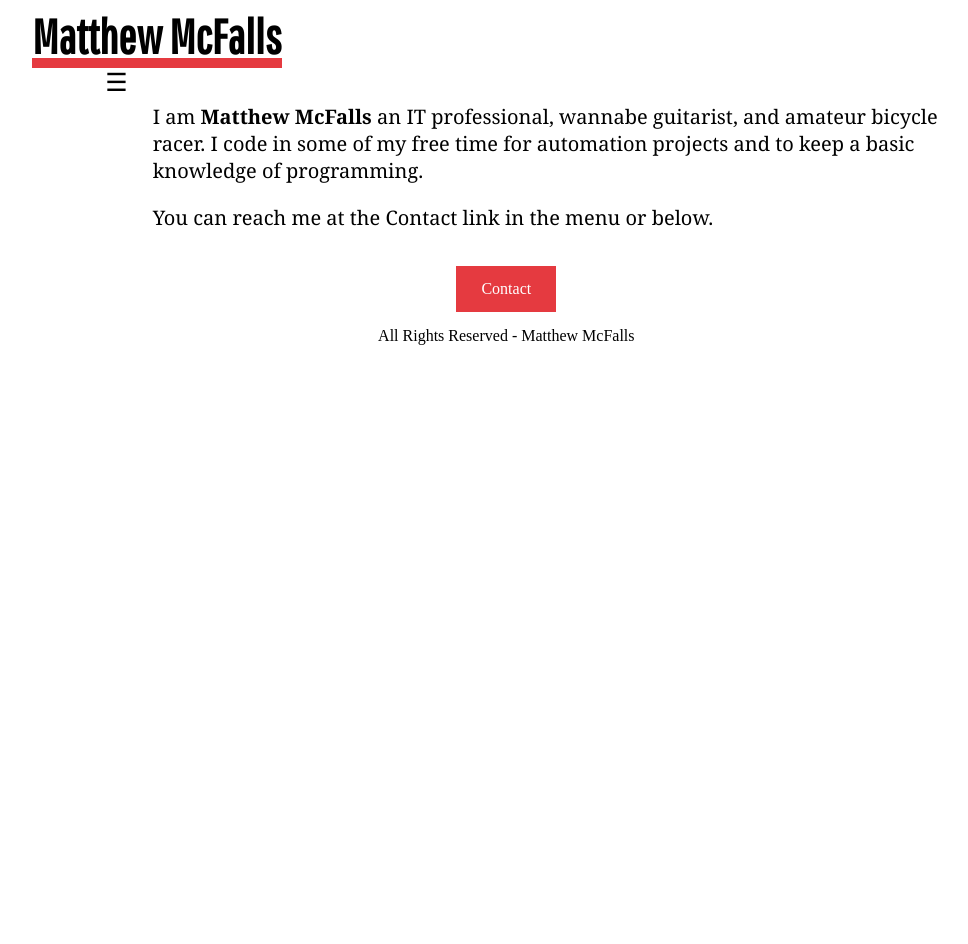
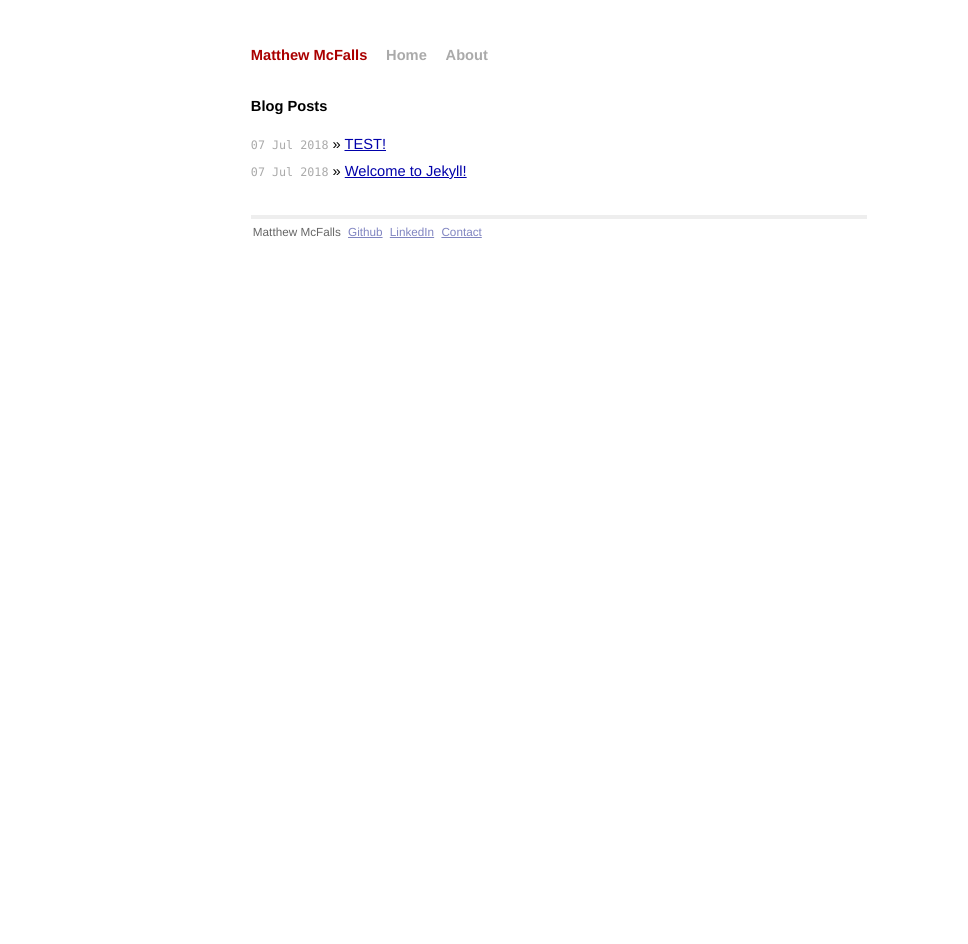
Before and after one commit to mjmcfalls/mcfalls.me, a Jekyll site: the page built from index.html, in a window 1280 px wide. Shown: the whole page, without its empty margins (81-1049 px from the left). Built offline with Jekyll 4.4.1, drawn with Linux system fonts in a browser that asks for light colours; before the commit the page ends 900 px from its top, so only the background shows below that.

Commit message:
Update GemFile and renamed index.html

```diff
--- a/index.html
+++ b/index.html
@@ -1,54 +1,13 @@
-<!doctype html>
-<html>
-<head>
-    <meta charset="utf-8">
-    <meta http-equiv="x-ua-compatible" content="ie=edge">
-    <meta name="viewport" content="width=device-width, initial-scale=1, viewport-fit=cover">
-    <title>Matthew McFalls IT Professional</title>
-    <meta name="description" content="The website of Matthew McFalls, IT Professional">
-    <link href="https://fonts.googleapis.com/css?family=Pathway+Gothic+One" rel="stylesheet">
+---
+layout: default
+title: Matthew J McFalls
+---
 
-    <link rel="stylesheet" type="text/css" href="css/mcfallsTemplate.css" />
-
-    <script type="text/javascript" src="js/mcfallsMenu.js"></script>
-<!-- Global site tag (gtag.js) - Google Analytics -->
-<script async src="https://www.googletagmanager.com/gtag/js?id=UA-41040917-1"></script>
-<script>
-  window.dataLayer = window.dataLayer || [];
-  function gtag(){dataLayer.push(arguments);}
-  gtag('js', new Date());
-
-  gtag('config', 'UA-41040917-1');
-</script>
-</head>
-<body>
-
+<div id="home">
+  <h1>Blog Posts</h1>
+  <ul class="posts">
+    {% for post in site.posts %}
+      <li><span>{{ post.date | date_to_string }}</span> &raquo; <a href="{{ post.url }}">{{ post.title }}</a></li>
+    {% endfor %}
+  </ul>
 </div>
-    <div class="wrapper">
-            <div id="mySidenav" class="sidenav">
-                    <a href="javascript:void(0)" class="closebtn" onclick="closeNav()">&times;</a>
-                    <a href="http://docs.google.com/forms/d/1SjuZ-00mBf4pX20q95MuIDPRWKZ_7VbsufhSRATGeLM/viewform">Contact</a>
-                    <!-- <a href="https://mcfalls.me/dashboard">Dashboard</a> -->
-                    <a href="https://github.com/mjmcfalls">GitHub</a>
-                    <a href="https://www.linkedin.com/in/matthewjmcfalls/">LinkedIn</a>
-                    <!-- <a href="https://wiki.mcfalls.me">Wiki</a> -->
-             </div>
-
-        <div id="header" class="header">
-            <h2 class="headerName">Matthew McFalls</h2>
-            <svg height="50" width="250">
-                <line x1="0" y1="0" x2="250" y2="0" style="stroke:#E53A40;stroke-width:20" />
-              </svg>
-        </div>
-        <div id="menu" class="menu">
-                <span style="font-size:25px;cursor:pointer" onclick="openNav()">&#9776;</span>
-            </div>
-        <div id="content" class="content">
-            <p>I am <b>Matthew McFalls</b> an IT professional, wannabe guitarist, and amateur bicycle racer. I code in some of my free time for automation projects and to keep a basic knowledge of programming.</p>
-            <p>You can reach me at the Contact link in the menu or below.</p>
-        </div>
-        <div class="contactbtn"><a href="http://docs.google.com/forms/d/1SjuZ-00mBf4pX20q95MuIDPRWKZ_7VbsufhSRATGeLM/viewform">Contact</a></div>
-        <div id="footer" class="footer">All Rights Reserved - Matthew McFalls</div>
-    </div>
-</body>
-</html>
```
Also changed, not shown: Gemfile.lock, 1 other file.
